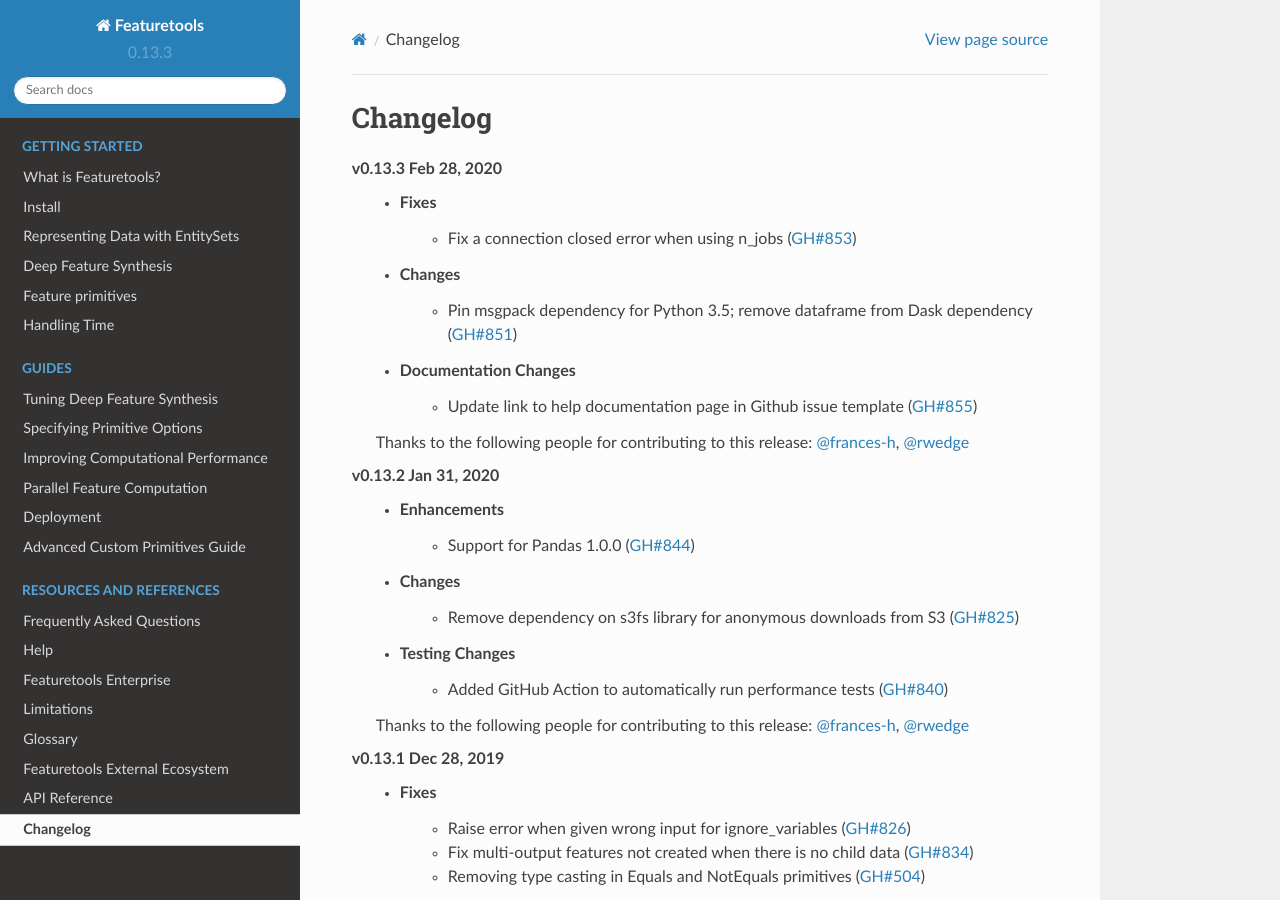
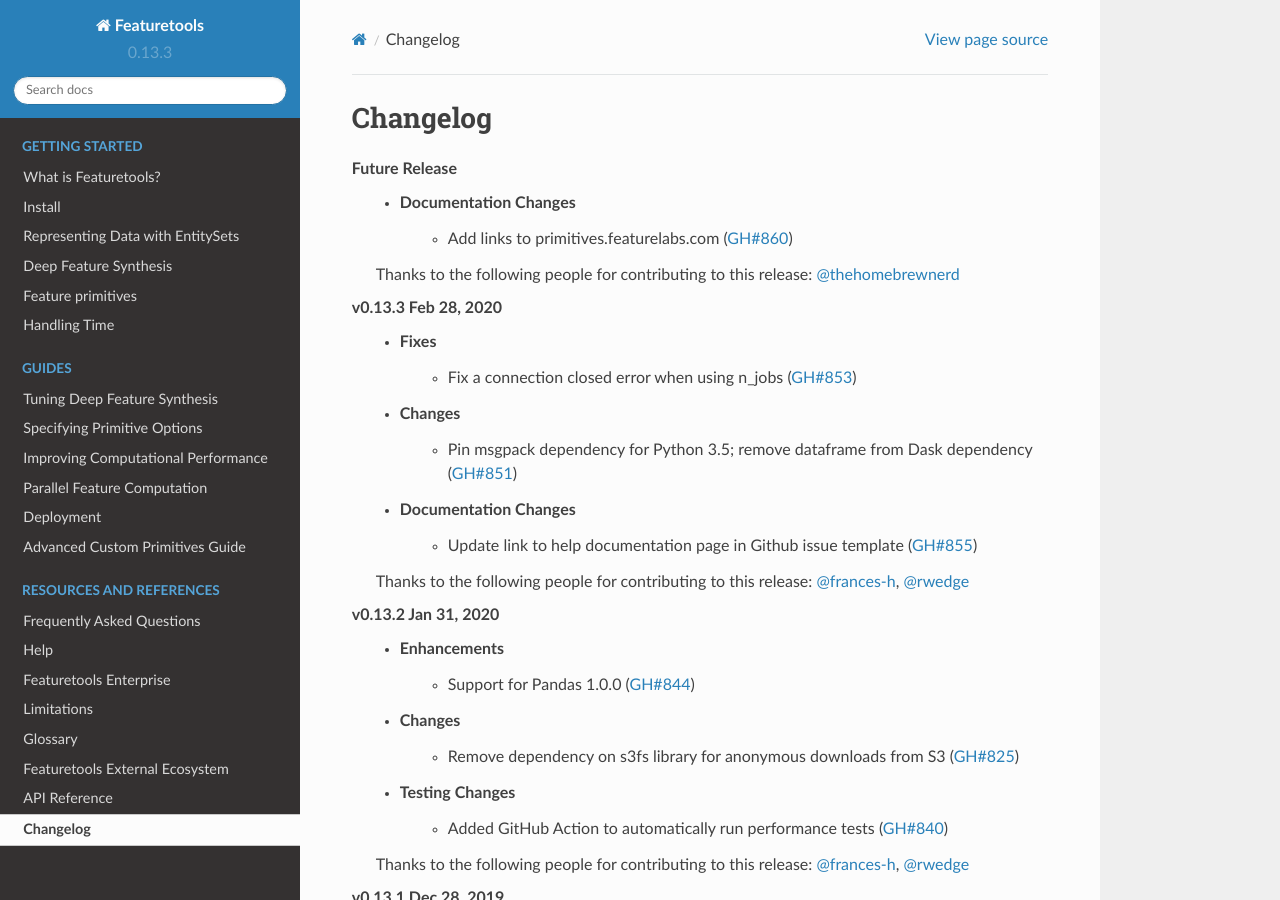
Before and after one commit to alteryx/featuretools, a Sphinx documentation site: the page built from docs/source/changelog.rst, in a window 1280 px wide and 900 px high. Built offline with Sphinx 7.4.7 and the Read the Docs theme 2.0.0, drawn with Linux system fonts in a browser that asks for light colours; pages that are not in the unit, such as notebooks, are missing from menus.

Commit message:
update changelog.rst

```diff
--- a/docs/source/changelog.rst
+++ b/docs/source/changelog.rst
@@ -2,6 +2,13 @@
 
 Changelog
 ---------
+**Future Release**
+    * Documentation Changes
+        * Add links to primitives.featurelabs.com (:pr:`860`)
+
+    Thanks to the following people for contributing to this release:
+    :user:`thehomebrewnerd`
+
 **v0.13.3 Feb 28, 2020**
     * Fixes
         * Fix a connection closed error when using n_jobs (:pr:`853`)
```
